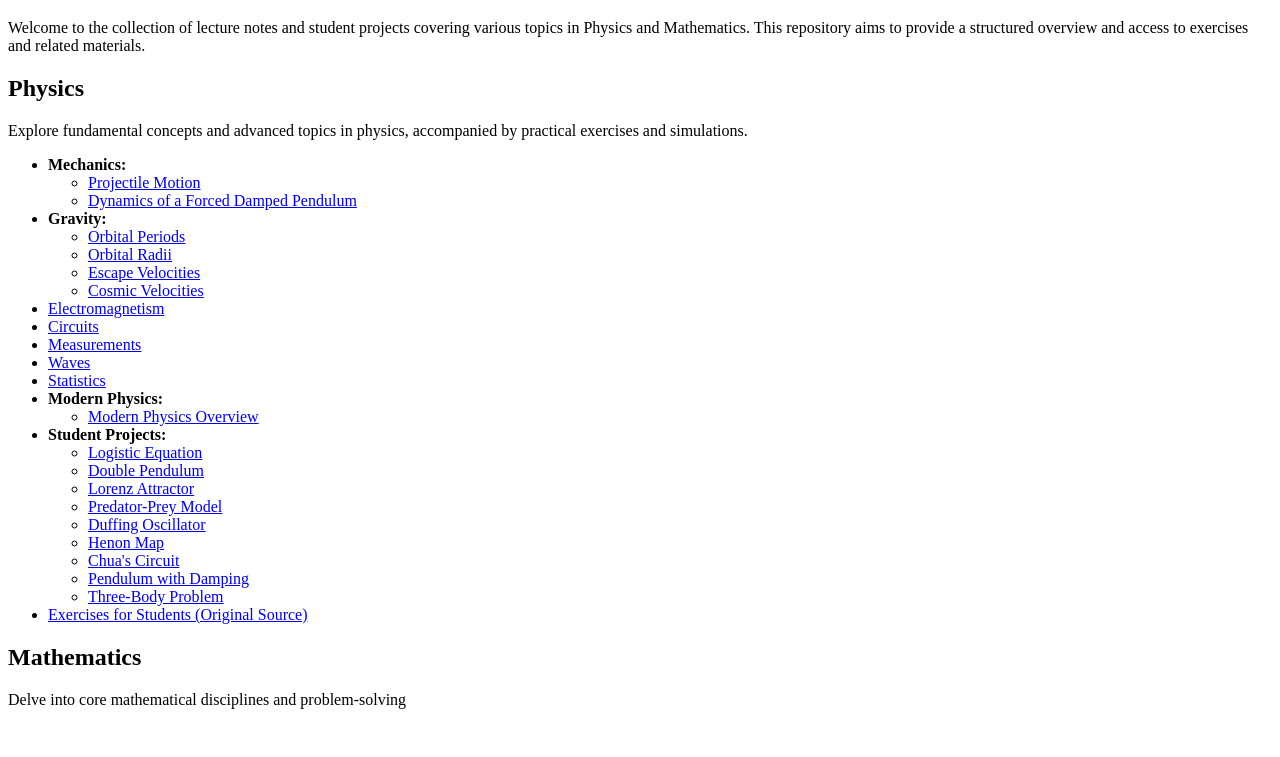
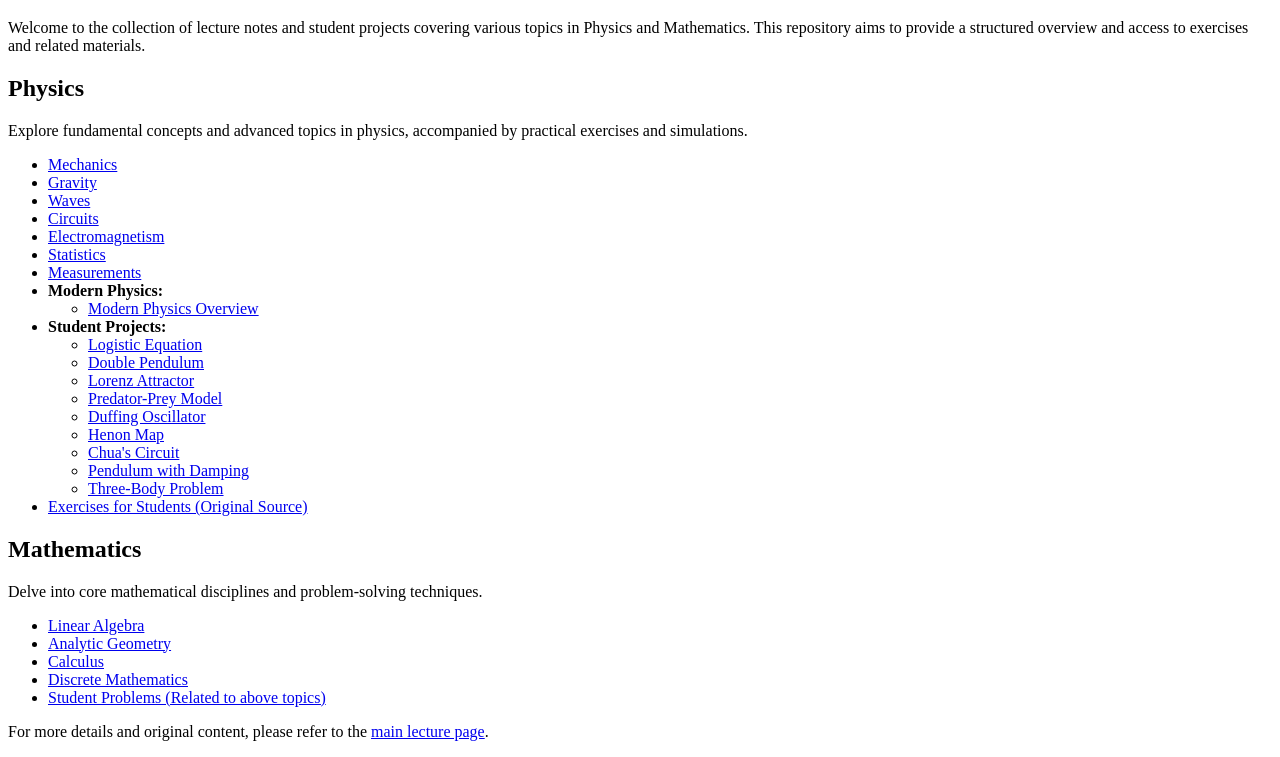
Before and after one commit to kilicumut7/student_repo, a plain HTML site: page index.html in a window 1280 px wide. Shown: the part 61-818 px from the top of the page. Drawn offline with Linux system fonts and the light colour scheme.

Commit message:
Update index.html

```diff
--- a/index.html
+++ b/index.html
@@ -16,25 +16,14 @@
         <h2>Physics</h2>
         <p>Explore fundamental concepts and advanced topics in physics, accompanied by practical exercises and simulations.</p>
         <ul>
-            <li><strong>Mechanics:</strong>
-                <ul>
-                    <li><a href="docs/physics/Mechanics/projectile-motion.md">Projectile Motion</a></li>
-                    <li><a href="docs/physics/Mechanics/forced-damped-pendulum.md">Dynamics of a Forced Damped Pendulum</a></li>
-                </ul>
-            </li>
-            <li><strong>Gravity:</strong>
-                <ul>
-                    <li><a href="docs/physics/Gravity/orbital-periods.md">Orbital Periods</a></li>
-                    <li><a href="docs/physics/Gravity/orbital-radii.md">Orbital Radii</a></li>
-                    <li><a href="docs/physics/Gravity/escape-velocities.md">Escape Velocities</a></li>
-                    <li><a href="docs/physics/Gravity/cosmic-velocities.md">Cosmic Velocities</a></li>
-                </ul>
-            </li>
-            <li><a href="docs/physics/Electromagnetism/electromagnetism-overview.md">Electromagnetism</a></li>
-            <li><a href="docs/physics/Circuits/circuit-basics.md">Circuits</a></li>
-            <li><a href="docs/physics/Measurements/measurement-basics.md">Measurements</a></li>
-            <li><a href="docs/physics/Waves/wave-basics.md">Waves</a></li>
-            <li><a href="docs/physics/Statistics/basic-statistics.md">Statistics</a></li>
+            <li><a href="docs/physics/Mechanics/overview.md">Mechanics</a></li>
+            <li><a href="docs/physics/Gravity/overview.md">Gravity</a></li>
+            <li><a href="docs/physics/Waves/overview.md">Waves</a></li>
+            <li><a href="docs/physics/Circuits/overview.md">Circuits</a></li>
+            <li><a href="docs/physics/Electromagnetism/overview.md">Electromagnetism</a></li>
+            <li><a href="docs/physics/Statistics/overview.md">Statistics</a></li>
+            <li><a href="docs/physics/Measurements/overview.md">Measurements</a></li>
+
             <li><strong>Modern Physics:</strong>
                  <ul>
                     <li><a href="docs/physics/ModernPhysics/modern-physics-overview.md">Modern Physics Overview</a></li>
@@ -57,4 +46,19 @@
         </ul>
 
         <h2>Mathematics</h2>
-        <p>Delve into core mathematical disciplines and problem-solving
+        <p>Delve into core mathematical disciplines and problem-solving techniques.</p>
+        <ul>
+            <li><a href="docs/mathematics/linear-algebra.md">Linear Algebra</a></li>
+            <li><a href="docs/mathematics/analytic-geometry.md">Analytic Geometry</a></li>
+            <li><a href="docs/mathematics/calculus.md">Calculus</a></li>
+            <li><a href="docs/mathematics/discrete-mathematics.md">Discrete Mathematics</a></li>
+            <li><a href="docs/mathematics/student-problems.md">Student Problems (Related to above topics)</a></li>
+        </ul>
+
+        <p>
+            For more details and original content, please refer to the
+            <a href="https://dchorazkiewicz.github.io/Mathematics_Physics_Lectures/Physics/Exercises_for_Students/exercises_dch/" target="_blank">main lecture page</a>.
+        </p>
+    </div>
+</body>
+</html>
```
